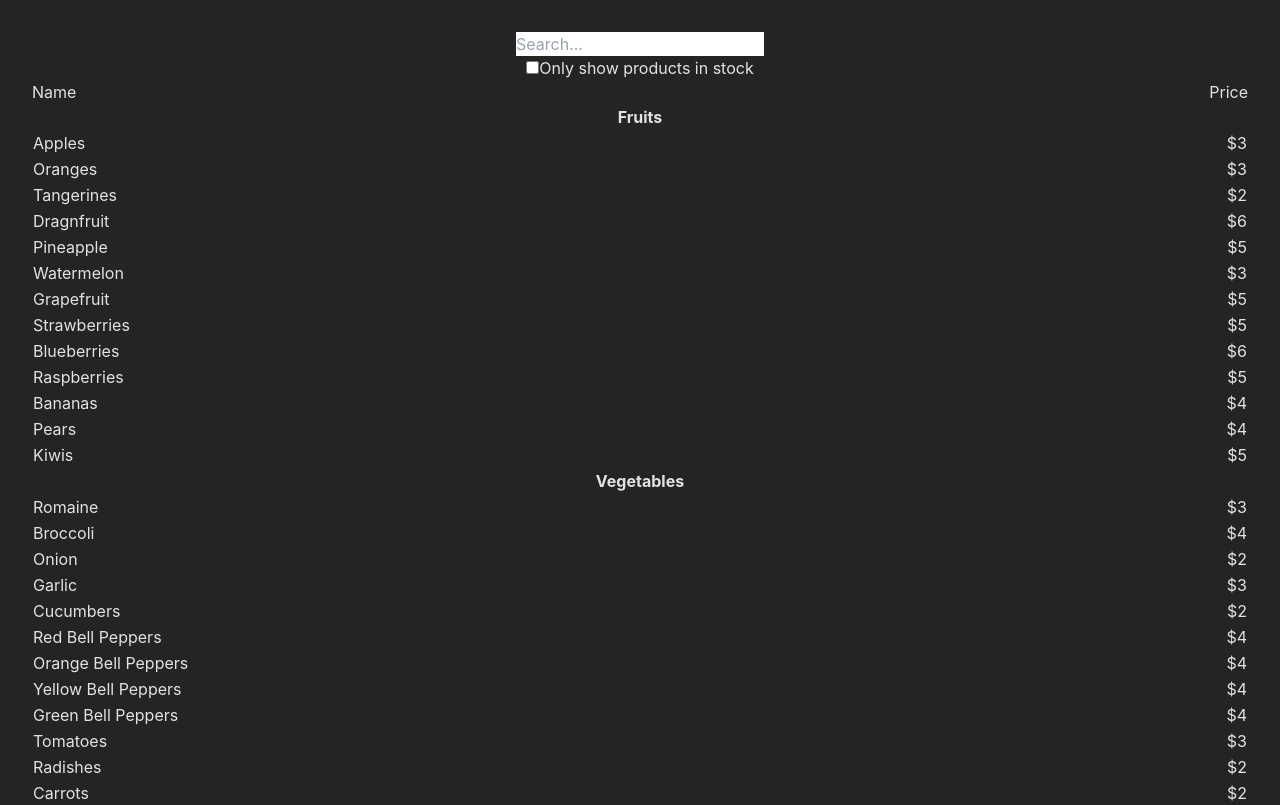
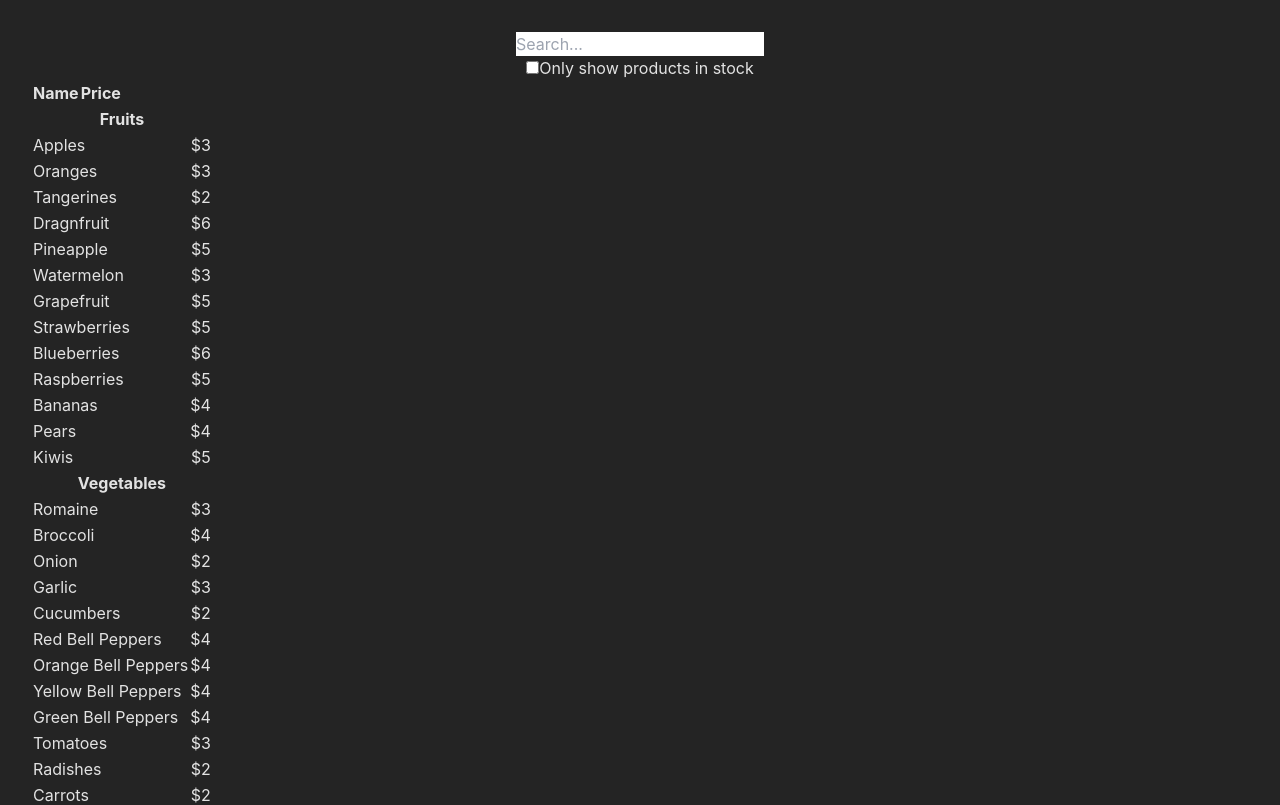
Before and after one commit to syntapy/1_react_quickstart, a React (Vite) app in the folder app/: page / in a window 1280 px wide. Shown: the top 805 px of the page. Built offline with nearby package versions, Linux system fonts and the light colour scheme.

Commit message:
fix key warning and table accessibility

```diff
--- a/app/src/components/ProductTable/ProductTable.tsx
+++ b/app/src/components/ProductTable/ProductTable.tsx
@@ -1,3 +1,4 @@
+import { Fragment } from 'react'
 import ProductCategoryRow from "../ProductCategoryRow/index"
 import ProductRow from "../ProductRow/index"
 
@@ -8,29 +9,33 @@ export default function ProductTable() {
     const data: ProductData = getProductData()
     const categoriesUsed: any = {};
     return (
-        <div>
-            <div className="flex flex-row">
-                <span className="grow text-left">Name</span><span className="grow text-right">Price</span>
-            </div>
-            <table className="border-collapse flex flex-col">{
-                data.items.map(
-                    item => {
+        <table>
+            <thead className="flex flex-row">
+              <tr>
+                <th className="grow text-left">Name</th>
+                <th className="grow text-right">Price</th>
+              </tr>
+            </thead>
+            <tbody className="border-collapse flex flex-col">
+                {data.items.map(
+                    (item, index) => {
                         if (categoriesUsed.hasOwnProperty(item.category) === false) {
                             categoriesUsed[item.category]=null;
                             return (
-                                <>
+                                <Fragment key={index}>
                                     <ProductCategoryRow name={item.category} />
                                     <ProductRow name={item.name} price={item.price} stocked={item.stocked} />
-                                </>
+                                </Fragment>
                             )
                         } else
                             return (
-                                <ProductRow name={item.name} price={item.price} stocked={item.stocked} />
+                                <Fragment key={index}>
+                                  <ProductRow key={`item-${index}`} name={item.name} price={item.price} stocked={item.stocked} />
+                                </Fragment>
                             )
                     }
-                )
-            }
-            </table>
-        </div>
+                )}
+            </tbody>
+        </table>
     )
 }
```
